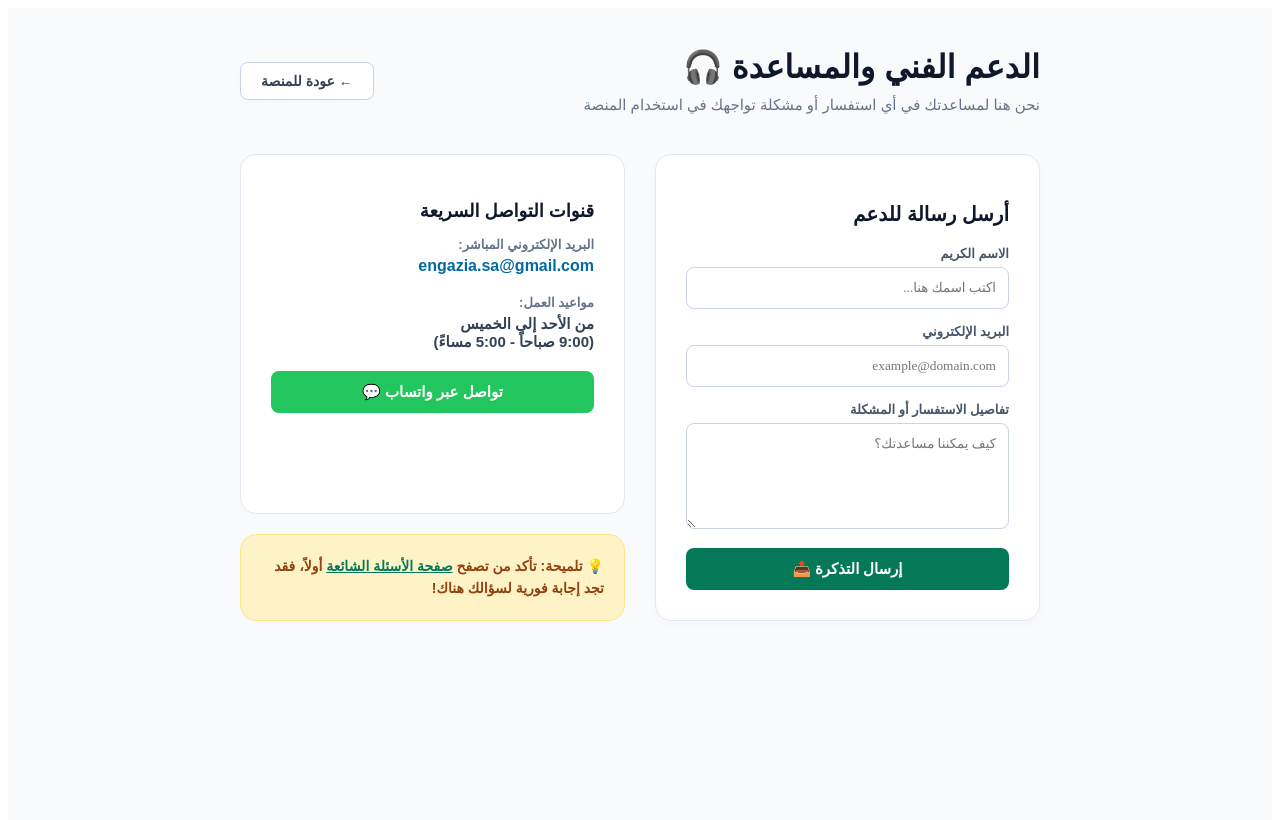
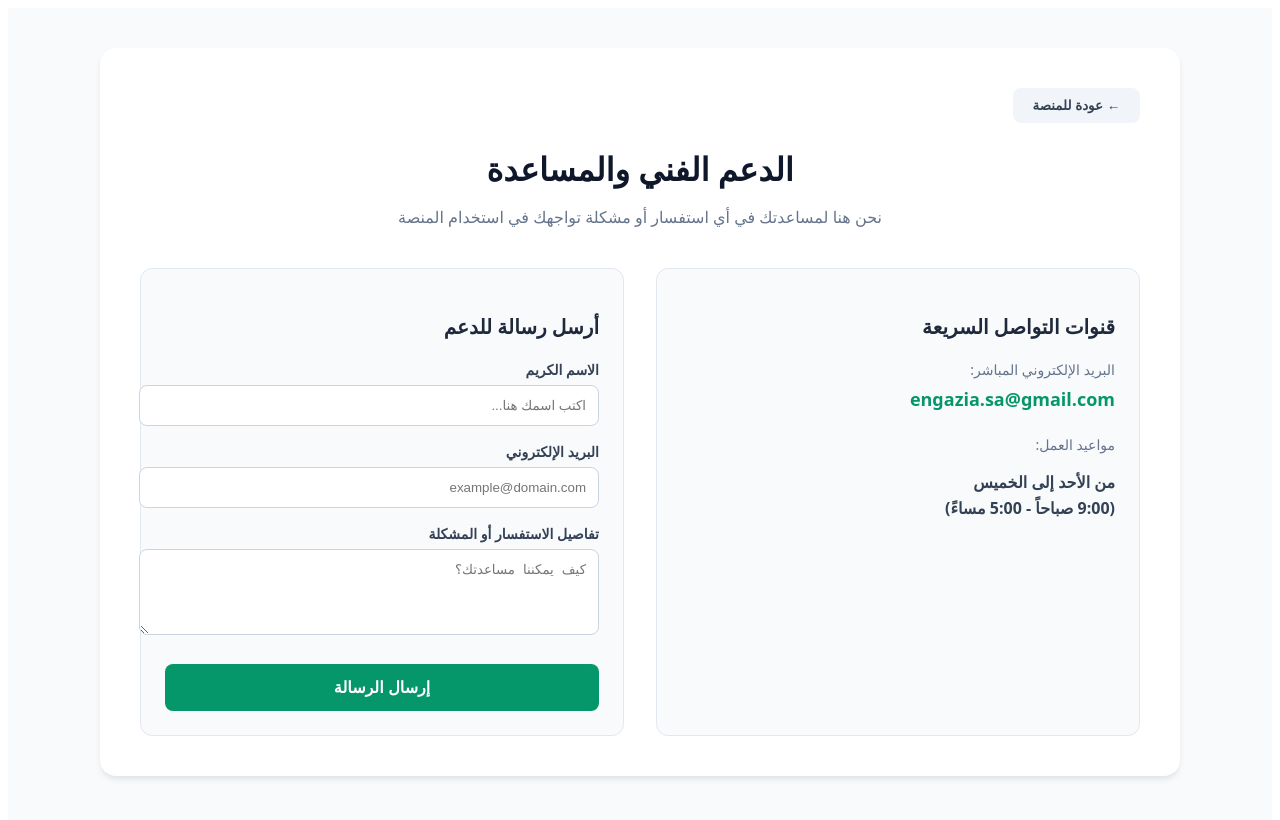
Before and after one commit to engaziasa-lang/engazia-app, a Next.js app: page /support/contact in a window 1280 px wide. Shown: the top 820 px of the page. Built offline with nearby package versions, Linux system fonts and the light colour scheme.

Commit message:
Update page.tsx

```diff
--- a/app/support/contact/page.tsx
+++ b/app/support/contact/page.tsx
@@ -1,82 +1,89 @@
-'use client';
+import React from 'react';
 
-import React from 'react';
-import Link from 'next/link';
+export default function SupportContact() {
+  return (
+    <div style={{ backgroundColor: '#f8fafc', padding: '40px 16px', direction: 'rtl', fontFamily: 'system-ui, -apple-system, sans-serif', minHeight: '100vh' }}>
 
-export default function ContactSupportPage() {
-  return (
-    <div style={{ direction: 'rtl', fontFamily: 'Tajawal, sans-serif', backgroundColor: '#f8fafc', minHeight: '100vh', padding: '40px 20px' }}>
-      <div style={{ maxWidth: '800px', margin: '0 auto' }}>
+      {/* الحاوية الرئيسية لصفحة الدعم */}
+      <div style={{ maxWidth: '1000px', margin: '0 auto', backgroundColor: '#ffffff', borderRadius: '16px', padding: '40px', boxShadow: '0 4px 6px -1px rgba(0, 0, 0, 0.1)' }}>
 
-        <div style={{ display: 'flex', justifyContent: 'space-between', alignItems: 'center', marginBottom: '40px', flexWrap: 'wrap', gap: '15px' }}>
-          <div>
-            <h1 style={{ fontSize: '32px', fontWeight: 900, color: '#0f172a', margin: '0 0 10px 0' }}>الدعم الفني والمساعدة 🎧</h1>
-            <p style={{ color: '#64748b', fontSize: '15px', margin: 0 }}>نحن هنا لمساعدتك في أي استفسار أو مشكلة تواجهك في استخدام المنصة</p>
-          </div>
-          <Link href="/hub/sa" style={{ background: '#ffffff', border: '1px solid #cbd5e1', color: '#334155', padding: '10px 20px', borderRadius: '8px', textDecoration: 'none', fontWeight: 700, fontSize: '14px', boxShadow: '0 2px 4px rgba(0,0,0,0.02)' }}>← عودة للمنصة</Link>
+        {/* زر العودة */}
+        <div style={{ marginBottom: '24px' }}>
+          <button style={{ backgroundColor: '#f1f5f9', border: 'none', padding: '10px 20px', borderRadius: '8px', cursor: 'pointer', fontWeight: 'bold', color: '#334155' }}>
+            ← عودة للمنصة
+          </button>
         </div>
 
-        <div style={{ display: 'grid', gridTemplateColumns: 'repeat(auto-fit, minmax(300px, 1fr))', gap: '30px' }}>
+        {/* رأس الصفحة */}
+        <div style={{ textAlign: 'center', marginBottom: '40px' }}>
+          <h1 style={{ fontSize: '32px', fontWeight: '900', color: '#0f172a', marginBottom: '12px' }}>
+            الدعم الفني والمساعدة
+          </h1>
+          <p style={{ color: '#64748b', fontSize: '16px' }}>
+            نحن هنا لمساعدتك في أي استفسار أو مشكلة تواجهك في استخدام المنصة
+          </p>
+        </div>
 
-          {/* نموذج المراسلة المباشر (Native FormSubmit) */}
-          <div style={{ background: '#fff', padding: '30px', borderRadius: '16px', boxShadow: '0 4px 10px rgba(0,0,0,0.02)', border: '1px solid #e2e8f0' }}>
-            <h2 style={{ fontSize: '20px', fontWeight: 800, color: '#0f172a', marginBottom: '20px' }}>أرسل رسالة للدعم</h2>
+        {/* شبكة المحتوى (قسم قنوات التواصل وقسم إرسال الرسالة) */}
+        <div style={{ display: 'grid', gridTemplateColumns: 'repeat(auto-fit, minmax(300px, 1fr))', gap: '32px' }}>
 
-            {/* تم تحويل النموذج للعمل المباشر بدون تعقيدات برمجية لضمان وصول الإيميل */}
-            <form action="https://formsubmit.co/engazia.sa@gmail.com" method="POST" style={{ display: 'flex', flexDirection: 'column', gap: '15px' }}>
+          {/* قسم قنوات التواصل السريعة (بدون واتساب) */}
+          <div style={{ backgroundColor: '#f8fafc', padding: '24px', borderRadius: '12px', border: '1px solid #e2e8f0' }}>
+            <h3 style={{ fontSize: '20px', fontWeight: 'bold', color: '#1e293b', marginBottom: '20px' }}>
+              قنوات التواصل السريعة
+            </h3>
+            <p style={{ color: '#64748b', fontSize: '14px', marginBottom: '8px' }}>
+              البريد الإلكتروني المباشر:
+            </p>
+            <a href="mailto:engazia.sa@gmail.com" style={{ display: 'block', fontSize: '18px', fontWeight: 'bold', color: '#059669', marginBottom: '24px', textDecoration: 'none' }}>
+              engazia.sa@gmail.com
+            </a>
 
-              {/* إعدادات مخفية لخدمة FormSubmit */}
-              <input type="hidden" name="_subject" value="🔥 تذكرة دعم فني جديدة - منصة إنجازيا" />
-              <input type="hidden" name="_captcha" value="false" />
-              <input type="hidden" name="_next" value="https://engazia-app.vercel.app/support/contact" />
-              <input type="hidden" name="_template" value="table" />
+            <p style={{ color: '#64748b', fontSize: '14px', marginBottom: '8px' }}>
+              مواعيد العمل:
+            </p>
+            <p style={{ fontSize: '16px', fontWeight: '700', color: '#334155', lineHeight: '1.6' }}>
+              من الأحد إلى الخميس<br />
+              (9:00 صباحاً - 5:00 مساءً)
+            </p>
+          </div>
 
+          {/* قسم إرسال رسالة للدعم */}
+          <div style={{ backgroundColor: '#f8fafc', padding: '24px', borderRadius: '12px', border: '1px solid #e2e8f0' }}>
+            <h3 style={{ fontSize: '20px', fontWeight: 'bold', color: '#1e293b', marginBottom: '20px' }}>
+              أرسل رسالة للدعم
+            </h3>
+
+            <div style={{ display: 'flex', flexDirection: 'column', gap: '16px' }}>
               <div>
-                <label style={{ display: 'block', fontSize: '13px', fontWeight: 700, color: '#475569', marginBottom: '6px' }}>الاسم الكريم</label>
-                <input type="text" name="الاسم" required placeholder="اكتب اسمك هنا..." style={{ width: '100%', padding: '12px', borderRadius: '8px', border: '1px solid #cbd5e1', outline: 'none', fontFamily: 'Tajawal', boxSizing: 'border-box' }} />
+                <label style={{ display: 'block', fontSize: '14px', fontWeight: 'bold', color: '#334155', marginBottom: '6px' }}>
+                  الاسم الكريم
+                </label>
+                <input type="text" placeholder="اكتب اسمك هنا..." style={{ width: '100%', padding: '12px', borderRadius: '8px', border: '1px solid #cbd5e1', outline: 'none', backgroundColor: '#ffffff' }} />
               </div>
 
               <div>
-                <label style={{ display: 'block', fontSize: '13px', fontWeight: 700, color: '#475569', marginBottom: '6px' }}>البريد الإلكتروني</label>
-                <input type="email" name="email" required placeholder="example@domain.com" dir="ltr" style={{ width: '100%', padding: '12px', borderRadius: '8px', border: '1px solid #cbd5e1', outline: 'none', fontFamily: 'Tajawal', textAlign: 'right', boxSizing: 'border-box' }} />
+                <label style={{ display: 'block', fontSize: '14px', fontWeight: 'bold', color: '#334155', marginBottom: '6px' }}>
+                  البريد الإلكتروني
+                </label>
+                <input type="email" placeholder="example@domain.com" style={{ width: '100%', padding: '12px', borderRadius: '8px', border: '1px solid #cbd5e1', outline: 'none', backgroundColor: '#ffffff' }} />
               </div>
 
               <div>
-                <label style={{ display: 'block', fontSize: '13px', fontWeight: 700, color: '#475569', marginBottom: '6px' }}>تفاصيل الاستفسار أو المشكلة</label>
-                <textarea name="الرسالة" required rows={5} placeholder="كيف يمكننا مساعدتك؟" style={{ width: '100%', padding: '12px', borderRadius: '8px', border: '1px solid #cbd5e1', outline: 'none', fontFamily: 'Tajawal', resize: 'vertical', boxSizing: 'border-box' }}></textarea>
+                <label style={{ display: 'block', fontSize: '14px', fontWeight: 'bold', color: '#334155', marginBottom: '6px' }}>
+                  تفاصيل الاستفسار أو المشكلة
+                </label>
+                <textarea rows={4} placeholder="كيف يمكننا مساعدتك؟" style={{ width: '100%', padding: '12px', borderRadius: '8px', border: '1px solid #cbd5e1', outline: 'none', backgroundColor: '#ffffff', resize: 'vertical' }}></textarea>
               </div>
 
-              <button type="submit" style={{ background: '#047857', color: '#fff', border: 'none', padding: '12px', borderRadius: '8px', fontWeight: 900, cursor: 'pointer', fontSize: '15px', fontFamily: 'Tajawal', transition: 'background 0.3s' }}>
-                إرسال التذكرة 📤
+              <button style={{ backgroundColor: '#059669', color: '#ffffff', border: 'none', padding: '14px', borderRadius: '8px', fontWeight: 'bold', fontSize: '16px', cursor: 'pointer', marginTop: '8px' }}>
+                إرسال الرسالة
               </button>
-            </form>
-          </div>
-
-          {/* قنوات التواصل المباشر */}
-          <div style={{ display: 'flex', flexDirection: 'column', gap: '20px' }}>
-            <div style={{ background: '#fff', padding: '30px', borderRadius: '16px', border: '1px solid #e2e8f0', flex: 1 }}>
-              <h2 style={{ fontSize: '18px', fontWeight: 800, color: '#0f172a', marginBottom: '15px' }}>قنوات التواصل السريعة</h2>
-              <div style={{ marginBottom: '20px' }}>
-                <div style={{ fontSize: '13px', color: '#64748b', fontWeight: 700, marginBottom: '5px' }}>البريد الإلكتروني المباشر:</div>
-                <div style={{ fontSize: '16px', fontWeight: 800, color: '#0369a1' }}>engazia.sa@gmail.com</div>
-              </div>
-              <div style={{ marginBottom: '20px' }}>
-                <div style={{ fontSize: '13px', color: '#64748b', fontWeight: 700, marginBottom: '5px' }}>مواعيد العمل:</div>
-                <div style={{ fontSize: '15px', fontWeight: 700, color: '#334155' }}>من الأحد إلى الخميس<br/>(9:00 صباحاً - 5:00 مساءً)</div>
-              </div>
-              <a href="https://wa.me/966541313564" target="_blank" rel="noopener noreferrer" style={{ display: 'block', background: '#22c55e', color: '#fff', textAlign: 'center', padding: '12px', borderRadius: '8px', textDecoration: 'none', fontWeight: 900, fontSize: '15px' }}>
-                تواصل عبر واتساب 💬
-              </a>
-            </div>
-
-            <div style={{ background: '#fef3c7', padding: '20px', borderRadius: '16px', border: '1px solid #fde68a', color: '#92400e' }}>
-              <p style={{ margin: 0, fontSize: '14px', fontWeight: 700, lineHeight: '1.6' }}>
-                💡 <b>تلميحة:</b> تأكد من تصفح <Link href="/support/faq" style={{ color: '#047857', textDecoration: 'underline' }}>صفحة الأسئلة الشائعة</Link> أولاً، فقد تجد إجابة فورية لسؤالك هناك!
-              </p>
             </div>
           </div>
 
         </div>
+
       </div>
     </div>
   );
```
